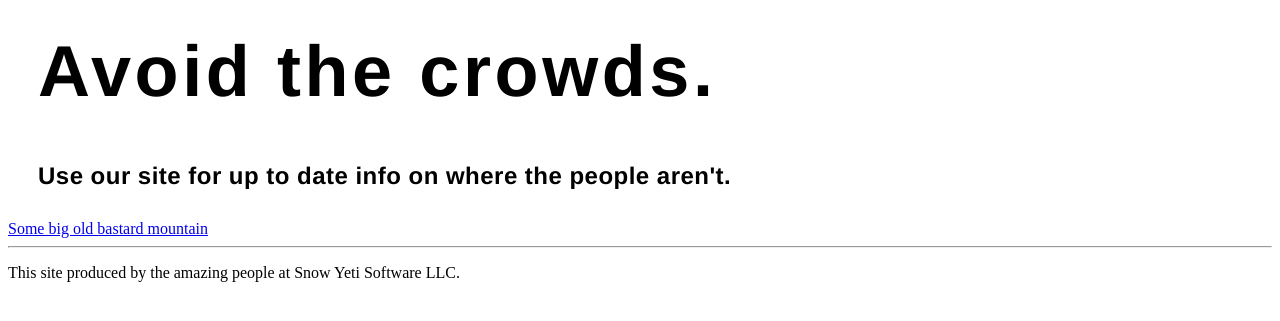
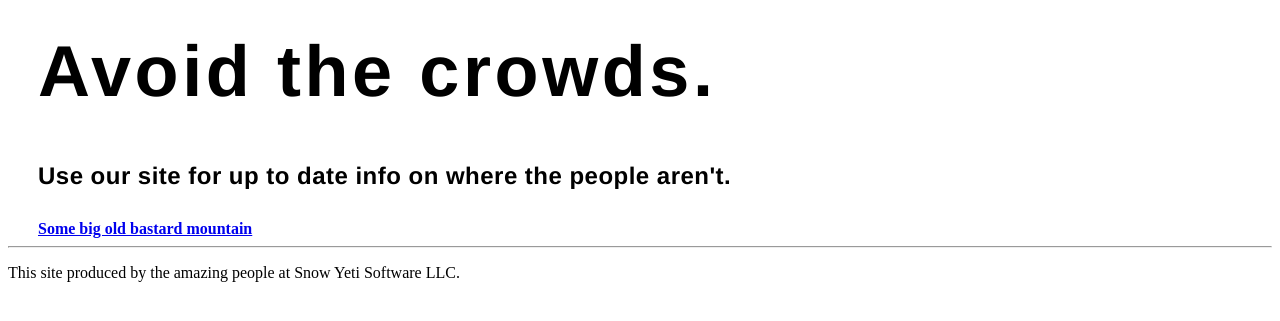
Before and after one commit to thealmightygrant/CrowdedMountain, a Django app: template CrowdedMountain/templates/home.html in a window 1280 px wide. Shown: the top 321 px of the page. Run offline with Django 3.2, Linux system fonts and the light colour scheme; the template is opened without the code that fills it, so the values that code supplies are empty.

Commit message:
Added a new css sheet for the home page with minor modifications

```diff
--- a/CrowdedMountain/media/basic_style.css
+++ b/CrowdedMountain/media/basic_style.css
@@ -1,3 +1,5 @@
+/* used by the base.html template that is inherited by everything */
+
 body {
 /*background-image:url('mountain1.jpg');
 background-size: cover;*/
--- /dev/null
+++ b/CrowdedMountain/media/home_style.css
@@ -0,0 +1,5 @@
+a.test {
+    font-weight: bold;
+    margin: 10px;  /* can be set with margin-top, bottom, left, right as well */
+    padding: 20px;
+}
--- a/CrowdedMountain/templates/home.html
+++ b/CrowdedMountain/templates/home.html
@@ -2,7 +2,7 @@
 
 {% block header %}
 {% load staticfiles %}
-<link rel="stylesheet" type="text/css" href="{% static "cdot_count_style.css" %}">
+<link rel="stylesheet" type="text/css" href="{% static "home_style.css" %}">
 <script type="text/javascript" src="{% static "modernizr-2.7.1.js" %}"></script>
 {% endblock %}
 
@@ -13,9 +13,11 @@
 <script>
   $(document).ready(function() {
 
+      $( "a" ).addClass("test");
       $( "a" ).click(function( event ) {
 
           alert( "Thanks for visiting!" );
+          $( this ).hide("slow");
 
       });
 
```
